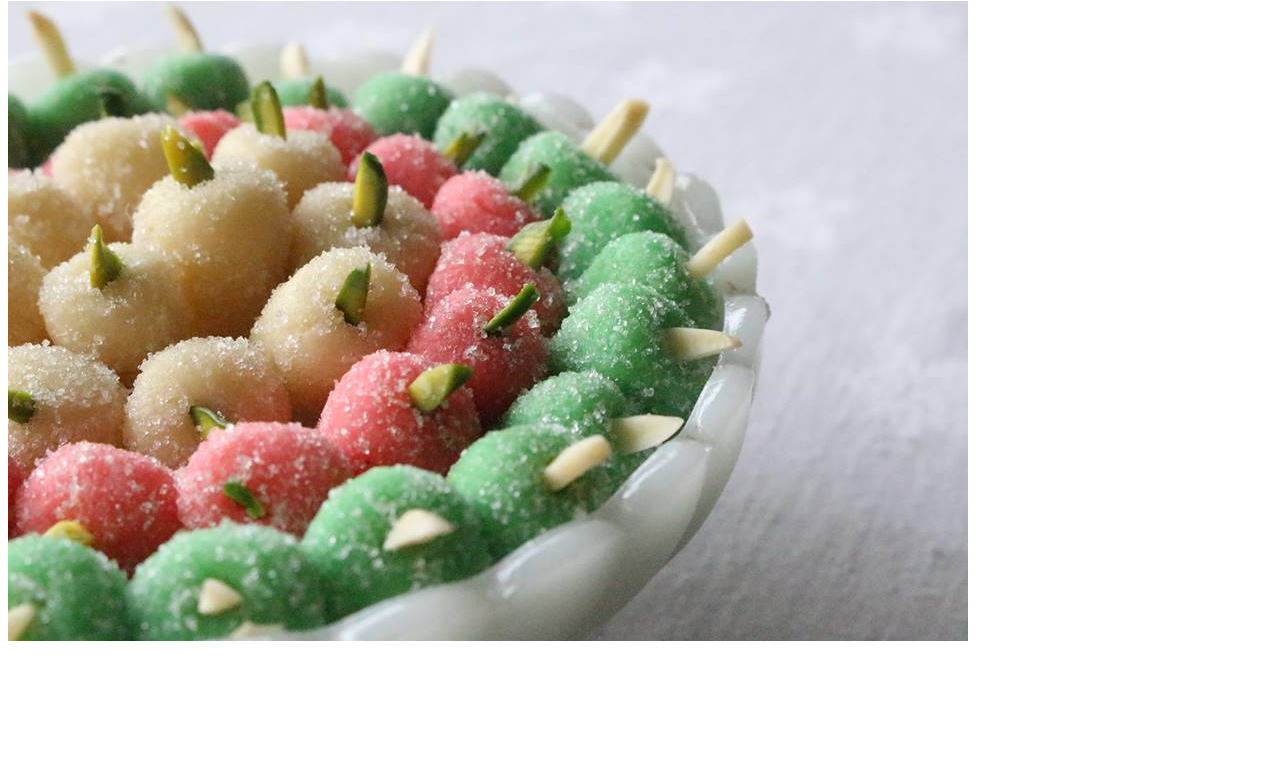
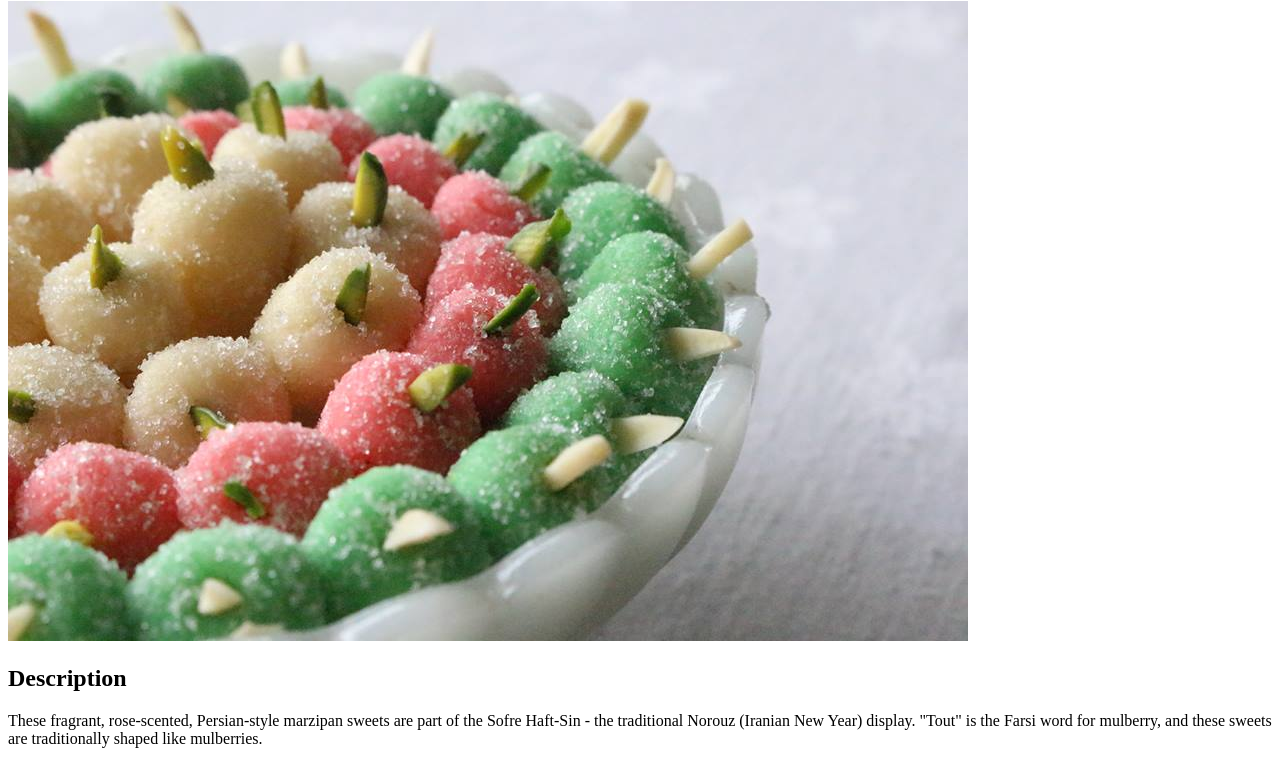
Before and after one commit to Laczarade/odin-recipes, a plain HTML site: page recipes/tout.html in a window 1280 px wide. Shown: the part 79-843 px from the top of the page. Before the commit the page ends 800 px from the top, so only its background shows below. Drawn offline with Linux system fonts and the light colour scheme.

Commit message:
Add description to tout recipe

```diff
--- a/recipes/tout.html
+++ b/recipes/tout.html
@@ -7,5 +7,13 @@
     <body>
         <h1>Tout</h1>
         <img src="../images/tout.jpeg" alt="Several berry-shaped candies in various colors"></im>
+        <h2>Description</h2>
+        <p>
+            These fragrant, rose-scented, Persian-style marzipan sweets are
+            part of the Sofre Haft-Sin - the traditional Norouz
+            (Iranian New Year) display. "Tout" is the Farsi word for
+            mulberry, and these sweets are traditionally shaped like
+            mulberries.
+        </p>
     </body>
 </html>
```
